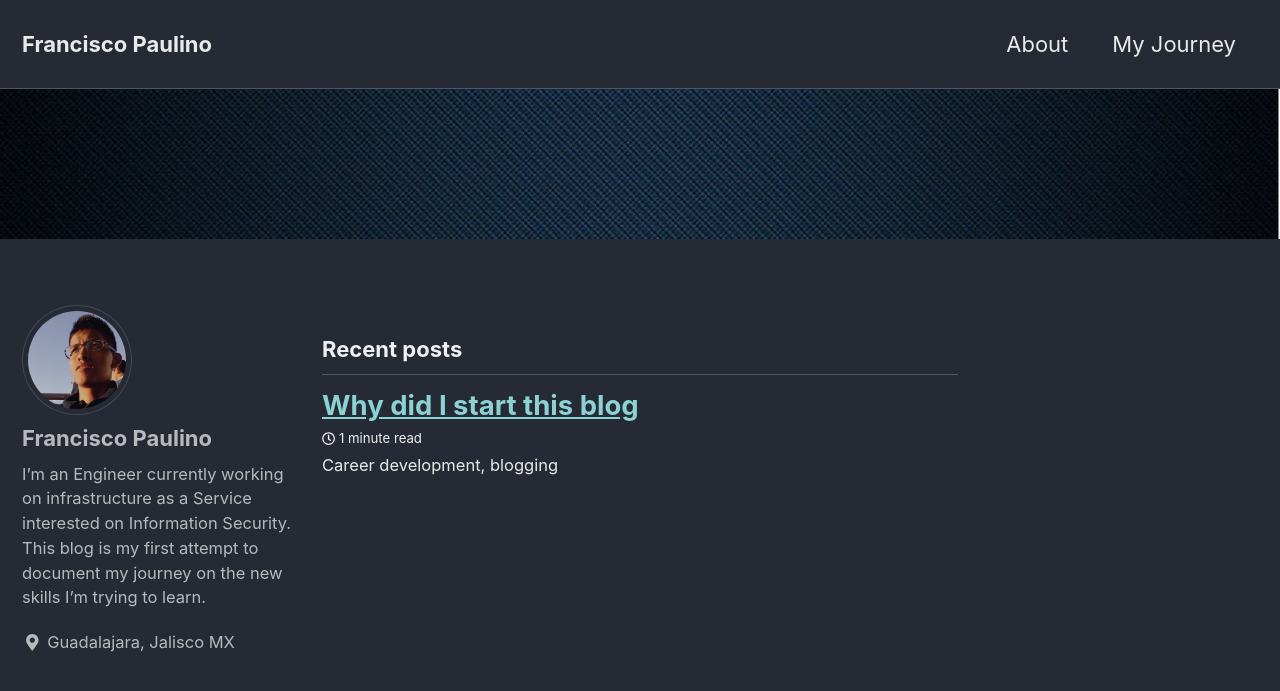
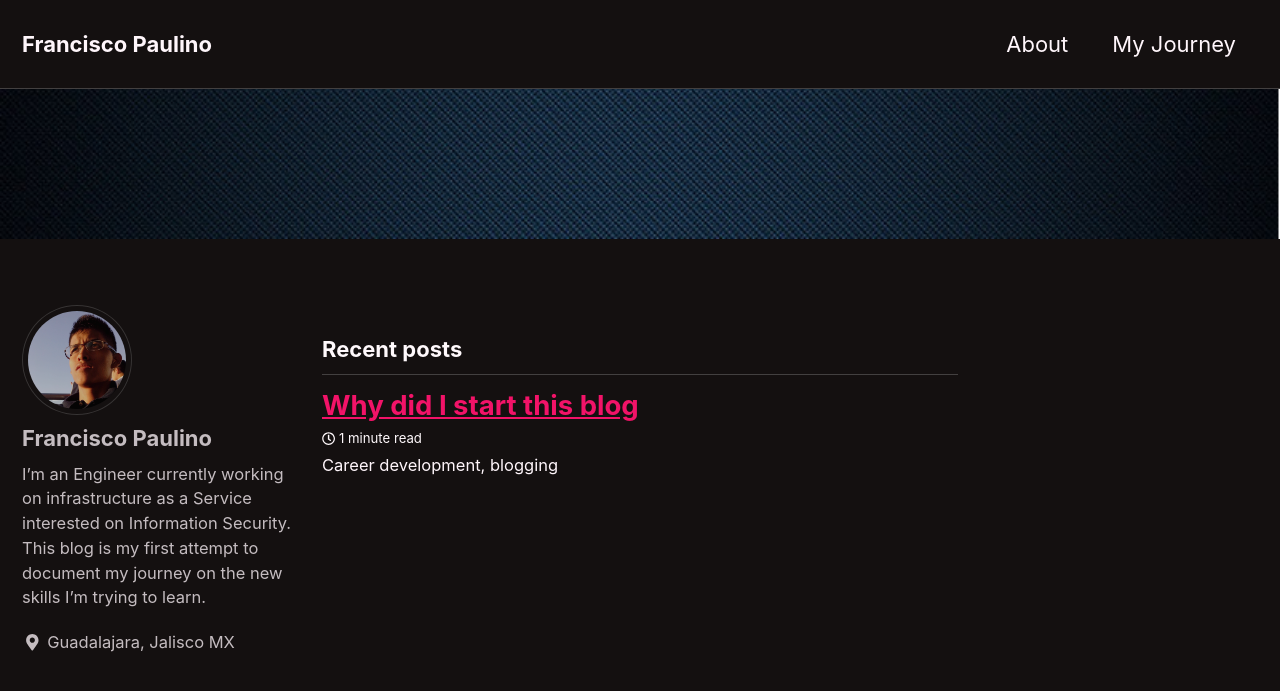
Before and after one commit to francisco-paulino/blog, a Jekyll site: the page built from index.html, in a window 1280 px wide and 900 px high. Shown: the top 691 px of the window. Built offline with Jekyll 4.4.1, drawn with Linux system fonts in a browser that asks for light colours; cached includes are drawn as plain includes; the list of posts is cut into pages by our own code.

Commit message:
changed theme

```diff
--- a/_config.yml
+++ b/_config.yml
@@ -12,7 +12,7 @@
 
 theme                  : "minimal-mistakes-jekyll"
 # remote_theme           : "mmistakes/minimal-mistakes"
-minimal_mistakes_skin    : "dark" # "air", "aqua", "contrast", "dark", "dirt", "neon", "mint", "plum", "sunrise"
+minimal_mistakes_skin    : "neon" # "air", "aqua", "contrast", "dark", "dirt", "neon", "mint", "plum", "sunrise"
 
 # Site Settings
 locale                   : "en-US"
@@ -135,7 +135,7 @@
       # url:
     - label: "GitHub"
       icon: "fab fa-fw fa-github"
-       #url: "https://github.com/francisco-paulino/"
+
     - label: "GitLab"
       icon: "fab fa-fw fa-gitlab"
       # url:
```
